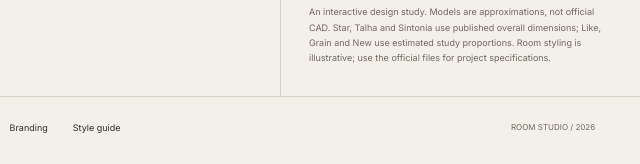
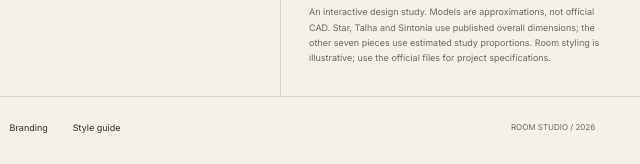
Before and after one commit to ofelipebsouza/uultis-design-experience, a website: page dist/room-studio/index.html in a window 1280 px wide. Shown: the part 2097-2261 px from the top of the page, 640-1280 px from the left. Drawn offline with nearby package versions, Linux system fonts and the light colour scheme.

Commit message:
Clarify dimension sources for the expanded studio selection

```diff
--- a/dist/room-studio/index.html
+++ b/dist/room-studio/index.html
@@ -35,7 +35,7 @@
       <fieldset data-render-control><label for="quality">Render quality</label><select id="quality"><option value="balanced">Balanced · smooth edges</option><option value="high">High · finer shadows & detail</option></select></fieldset><fieldset data-render-control><legend>05 / EXPLORE & SAVE</legend><div class="action-grid"><button id="auto-rotate" aria-pressed="false">Auto orbit</button><button id="dimensions" aria-pressed="false">Show dimensions</button><button id="capture">Save image</button><button id="fullscreen">Full screen</button></div></fieldset>
       <button id="share" class="share-button">Copy studio link ↗</button><p id="action-status" role="status" class="micro"></p><input id="share-url" aria-label="Shareable studio link" readonly hidden>
       <a class="primary-link" id="product-link" href="/#product/290">Discover Star <span aria-hidden="true">↗</span></a><a class="spec-link" id="spec-link" href="/technical-sheets/?product=290&amp;file=1">Technical sheet · English <span aria-hidden="true">↗</span></a>
-      <p class="model-note">An interactive design study. Models are approximations, not official CAD. Star, Talha and Sintonia use published overall dimensions; Like, Grain and New use estimated study proportions. Room styling is illustrative; use the official files for project specifications.</p>
+      <p class="model-note">An interactive design study. Models are approximations, not official CAD. Star, Talha and Sintonia use published overall dimensions; the other seven pieces use estimated study proportions. Room styling is illustrative; use the official files for project specifications.</p>
       <p id="announcement" class="sr-only" aria-live="polite"></p>
     </aside>
   </main>
```
